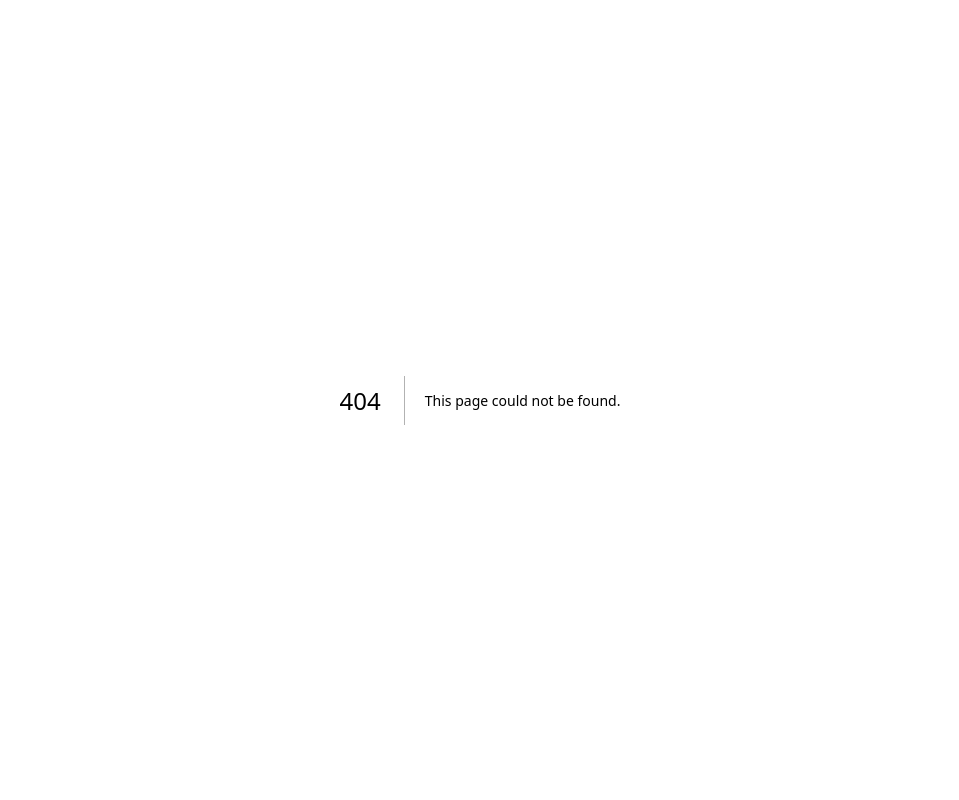
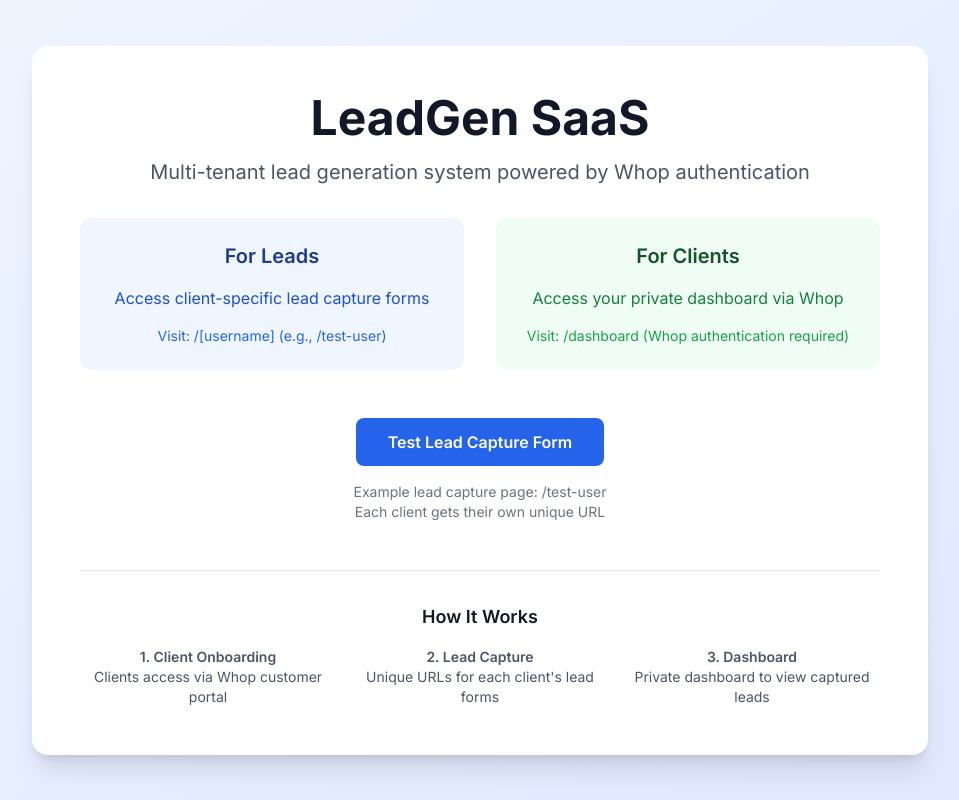
Before and after one commit to simple2ad/leadgen, a Next.js app: page / in a window 1280 px wide. Before the commit this address had no page. Shown: the whole page, without its empty margins (160-1119 px from the left). Built offline with nearby package versions, Linux system fonts and the light colour scheme.

Commit message:
Add root page to fix 404 error

```diff
--- /dev/null
+++ b/app/page.tsx
@@ -0,0 +1,80 @@
+export default function HomePage() {
+  return (
+    <div className="min-h-screen bg-gradient-to-br from-blue-50 to-indigo-100 flex items-center justify-center p-8">
+      <div className="max-w-4xl mx-auto text-center">
+        <div className="bg-white rounded-2xl shadow-xl p-8 md:p-12">
+          <div className="mb-8">
+            <h1 className="text-4xl md:text-5xl font-bold text-gray-900 mb-4">
+              LeadGen SaaS
+            </h1>
+            <p className="text-xl text-gray-600 mb-8">
+              Multi-tenant lead generation system powered by Whop authentication
+            </p>
+          </div>
+
+          <div className="grid md:grid-cols-2 gap-8 mb-12">
+            <div className="bg-blue-50 rounded-xl p-6">
+              <h3 className="text-xl font-semibold text-blue-900 mb-4">
+                For Leads
+              </h3>
+              <p className="text-blue-700 mb-4">
+                Access client-specific lead capture forms
+              </p>
+              <div className="text-sm text-blue-600">
+                Visit: /[username] (e.g., /test-user)
+              </div>
+            </div>
+
+            <div className="bg-green-50 rounded-xl p-6">
+              <h3 className="text-xl font-semibold text-green-900 mb-4">
+                For Clients
+              </h3>
+              <p className="text-green-700 mb-4">
+                Access your private dashboard via Whop
+              </p>
+              <div className="text-sm text-green-600">
+                Visit: /dashboard (Whop authentication required)
+              </div>
+            </div>
+          </div>
+
+          <div className="space-y-4">
+            <div>
+              <a
+                href="/test-user"
+                className="inline-block bg-blue-600 hover:bg-blue-700 text-white font-semibold py-3 px-8 rounded-lg transition-colors duration-200"
+              >
+                Test Lead Capture Form
+              </a>
+            </div>
+
+            <div className="text-sm text-gray-500">
+              <p>Example lead capture page: /test-user</p>
+              <p>Each client gets their own unique URL</p>
+            </div>
+          </div>
+
+          <div className="mt-12 pt-8 border-t border-gray-200">
+            <h4 className="text-lg font-semibold text-gray-900 mb-4">
+              How It Works
+            </h4>
+            <div className="grid md:grid-cols-3 gap-4 text-sm text-gray-600">
+              <div>
+                <div className="font-semibold">1. Client Onboarding</div>
+                <p>Clients access via Whop customer portal</p>
+              </div>
+              <div>
+                <div className="font-semibold">2. Lead Capture</div>
+                <p>Unique URLs for each client's lead forms</p>
+              </div>
+              <div>
+                <div className="font-semibold">3. Dashboard</div>
+                <p>Private dashboard to view captured leads</p>
+              </div>
+            </div>
+          </div>
+        </div>
+      </div>
+    </div>
+  );
+}
```
